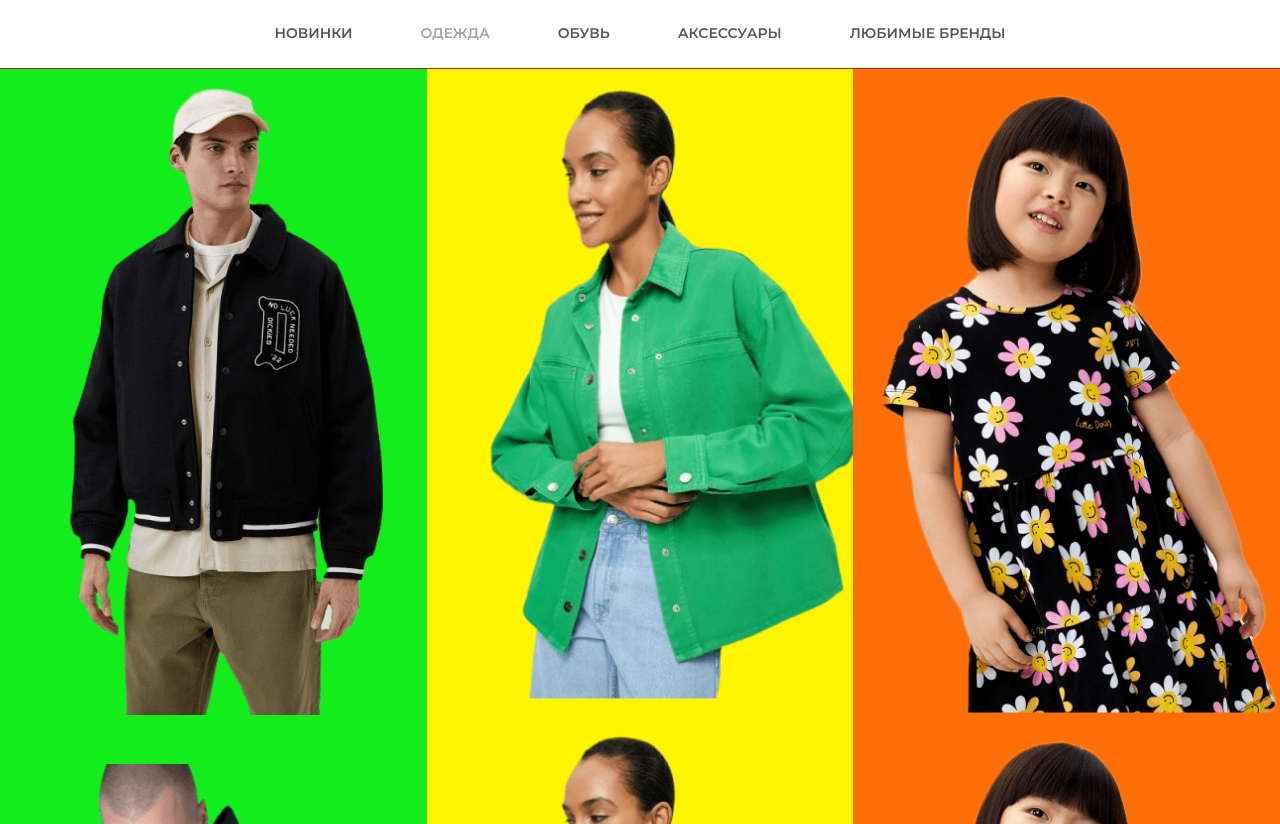
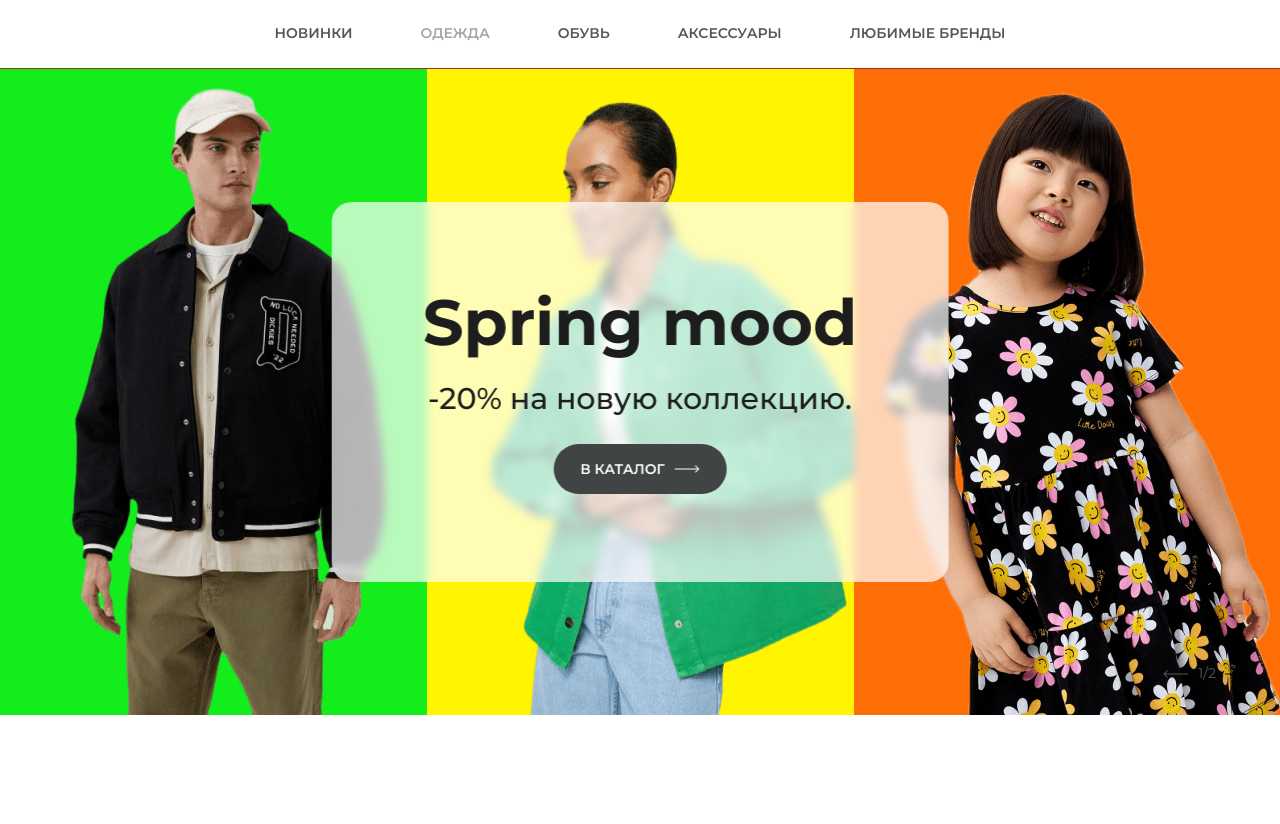
Before and after one commit to Larukhina-Tatiana/IMO, a website: page index.html in a window 1280 px wide. Shown: the part 128-952 px from the top of the page. After the commit the page ends 843 px from the top, so only its background shows below. Drawn offline with nearby package versions, Linux system fonts and the light colour scheme.

Commit message:
законченв вёрстка hero

```diff
--- a/index.html
+++ b/index.html
@@ -10,6 +10,7 @@
     @import url('https://fonts.googleapis.com/css2?family=Montserrat:wght@400..700&display=swap');
   </style>
   <link rel="stylesheet" href="scss/modern-normalize.min.css">
+  <link rel="stylesheet" href="libs/slick/slick.css">
   <!-- <script>history.go(-1)</script> -->
   <!-- <link rel="stylesheet" href="./js/swiper-bundle.min.css"> -->
   <!-- <link rel="stylesheet" href="https://unpkg.com/aos@2.3.1/dist/aos.css"> -->
@@ -1198,49 +1199,60 @@
 
   <main>
     <section class="hero container">
+      <div class="hero__content">
+        <h1 class="hero__title">Spring mood</h1>
+        <p class="hero__text">-20% на новую коллекцию.</p>
+        <a class="hero__link" href="#">В каталог
+          <svg width="25" height="8" viewBox="0 0 25 8" fill="none" xmlns="http://www.w3.org/2000/svg">
+            <path
+              d="M24.3536 4.35355C24.5488 4.15829 24.5488 3.84171 24.3536 3.64644L21.1716 0.464464C20.9763 0.269202 20.6597 0.269202 20.4645 0.464464C20.2692 0.659727 20.2692 0.976309 20.4645 1.17157L23.2929 4L20.4645 6.82843C20.2692 7.02369 20.2692 7.34027 20.4645 7.53553C20.6597 7.73079 20.9763 7.73079 21.1716 7.53553L24.3536 4.35355ZM4.37114e-08 4.5L24 4.5L24 3.5L-4.37114e-08 3.5L4.37114e-08 4.5Z"
+              fill="white" />
+          </svg>
+        </a>
+      </div>
       <div class="hero__slider">
         <div class="hero__slider-item">
-          <div class="hero__slider-images">
           <div class="hero__slider-images-thumb" style="background-color: var(--green)">
             <img class="hero__slider-img" src="image/png" srcset="
                 ./images/hero/image1@1x.png 1x,
                 ./images/hero/image1@2x.png 2x" loading="lazy" decoding="async" alt="Изображение мужчины">
           </div>
+        </div>
+        <div class="hero__slider-item">
           <div class="hero__slider-images-thumb" style="background-color: var(--yellow)">
             <img class="hero__slider-img" src="image/png" srcset="
                 ./images/hero/image2@1x.png 1x,
                 ./images/hero/image2@2x.png 2x" loading="lazy" decoding="async" alt="Изображение женщины">
           </div>
+        </div>
+        <div class="hero__slider-item">
           <div class="hero__slider-images-thumb" style="background-color: var(--orang)">
             <img class="hero__slider-img" src="image/png" srcset="
                 ./images/hero/image3@1x.png 1x,
                 ./images/hero/image3@2x.png 2x" loading="lazy" decoding="async" alt="Изображение ребёнка">
           </div>
         </div>
-        </div>
         <div class="hero__slider-item">
-          <div class="hero__slider-images">
           <div class="hero__slider-images-thumb" style="background-color: var(--green)">
             <img class="hero__slider-img" src="image/png" srcset="
                 ./images/hero/image4@1x.png 1x,
                 ./images/hero/image4@2x.png 2x" loading="lazy" decoding="async" alt="Изображение мужчины">
           </div>
+        </div>
+        <div class="hero__slider-item">
           <div class="hero__slider-images-thumb" style="background-color: var(--yellow)">
             <img class="hero__slider-img" src="image/png" srcset="
                 ./images/hero/image2@1x.png 1x,
                 ./images/hero/image2@2x.png 2x" loading="lazy" decoding="async" alt="Изображение женщины">
           </div>
+        </div>
+        <div class="hero__slider-item">
           <div class="hero__slider-images-thumb" style="background-color: var(--orang)">
             <img class="hero__slider-img" src="image/png" srcset="
                 ./images/hero/image3@1x.png 1x,
                 ./images/hero/image3@2x.png 2x" loading="lazy" decoding="async" alt="Изображение ребёнка">
           </div>
         </div>
-        </div>
-        <h3 class="hero__slider-title">Spring mood</h3>
-        <p class="hero__slider-text">-20% на новую коллекцию.</p>
-        <a class="hero__slider-btn" href="#">В каталог</a>
-
       </div>
 
 
@@ -1278,6 +1290,7 @@
     </footer> -->
   <!-- </div> -->
   <script src="https://ajax.googleapis.com/ajax/libs/jquery/3.4.1/jquery.min.js"></script>
+  <script src="libs/slick/slick.min.js"></script>
   <!-- <script src="js/swiper-bundle.min.js"></script> -->
   <!-- <script src="https://unpkg.com/aos@2.3.1/dist/aos.js"></script> -->
 
--- a/js/main.js
+++ b/js/main.js
@@ -22,6 +22,30 @@ if ($(window).width() < 1023.99) {
 
   $(".nav-extra__list").appendTo($(".nav-main"));
 }
+
+$(function () {
+  $(".hero__slider").slick({
+    dots: true,
+    slidesToShow: 3,
+    slidesToScroll: 3,
+    nextArrow:
+      '<button type="button" class="slick-arrow slick-next"><img src="./images/icons/arrow-next-slider.svg" alt="next arrow"></button>',
+    prevArrow:
+      '<button type="button" class="slick-arrow slick-prev"><img src="./images/icons/arrow-prev-slider.svg" alt="prev arrow"></button>',
+    responsive: [
+      {
+        breakpoint: 1024,
+        settings: {},
+      },
+      {
+        breakpoint: 640,
+        settings: {
+          arrows: false,
+        },
+      },
+    ],
+  });
+});
 
 // // $(function () {
 // // $(".reviews__slider").slick({
--- /dev/null
+++ b/libs/slick/slick.css
@@ -0,0 +1,119 @@
+/* Slider */
+.slick-slider
+{
+    position: relative;
+
+    display: block;
+    box-sizing: border-box;
+
+    -webkit-user-select: none;
+       -moz-user-select: none;
+        -ms-user-select: none;
+            user-select: none;
+
+    -webkit-touch-callout: none;
+    -khtml-user-select: none;
+    -ms-touch-action: pan-y;
+        touch-action: pan-y;
+    -webkit-tap-highlight-color: transparent;
+}
+
+.slick-list
+{
+    position: relative;
+
+    display: block;
+    overflow: hidden;
+
+    margin: 0;
+    padding: 0;
+}
+.slick-list:focus
+{
+    outline: none;
+}
+.slick-list.dragging
+{
+    cursor: pointer;
+    cursor: hand;
+}
+
+.slick-slider .slick-track,
+.slick-slider .slick-list
+{
+    -webkit-transform: translate3d(0, 0, 0);
+       -moz-transform: translate3d(0, 0, 0);
+        -ms-transform: translate3d(0, 0, 0);
+         -o-transform: translate3d(0, 0, 0);
+            transform: translate3d(0, 0, 0);
+}
+
+.slick-track
+{
+    position: relative;
+    top: 0;
+    left: 0;
+
+    display: block;
+    margin-left: auto;
+    margin-right: auto;
+}
+.slick-track:before,
+.slick-track:after
+{
+    display: table;
+
+    content: '';
+}
+.slick-track:after
+{
+    clear: both;
+}
+.slick-loading .slick-track
+{
+    visibility: hidden;
+}
+
+.slick-slide
+{
+    display: none;
+    float: left;
+
+    height: 100%;
+    min-height: 1px;
+}
+[dir='rtl'] .slick-slide
+{
+    float: right;
+}
+.slick-slide img
+{
+    display: block;
+}
+.slick-slide.slick-loading img
+{
+    display: none;
+}
+.slick-slide.dragging img
+{
+    pointer-events: none;
+}
+.slick-initialized .slick-slide
+{
+    display: block;
+}
+.slick-loading .slick-slide
+{
+    visibility: hidden;
+}
+.slick-vertical .slick-slide
+{
+    display: block;
+
+    height: auto;
+
+    border: 1px solid transparent;
+}
+.slick-arrow.slick-hidden {
+    display: none;
+}
--- a/scss/components/_hero.scss
+++ b/scss/components/_hero.scss
@@ -1,4 +1,61 @@
 .hero {
+  position: relative;
+
+  &__content {
+    position: absolute;
+    top: 50%;
+    left: 50%;
+    transform: translate(-50%, -50%);
+    padding: rem(88) rem(91);
+    text-align: center;
+    font-weight: 500;
+    line-height: 1;
+    color: var(--black);
+    border-radius: rem(20);
+    backdrop-filter: blur(5px);
+    background: rgba(255, 255, 255, 0.7);
+    z-index: 3;
+  }
+
+  &__title {
+    font-size: rem(64);
+    margin-bottom: rem(30);
+  }
+
+  &__text {
+    font-size: rem(30);
+    margin-bottom: rem(30);
+  }
+
+  &__link {
+    max-width: rem(173);
+    margin: 0 auto;
+    border-radius: 50px;
+    height: 50px;
+    display: flex;
+    align-items: center;
+    justify-content: center;
+    gap: rem(10);
+
+    font-weight: 600;
+    font-size: rem(14);
+    text-transform: uppercase;
+    color: var(--white);
+    background: #404444;
+    @include transition ($transition-property: (box-shadow, background-color, scale));
+
+    @media (any-hover: hover) {
+      &:hover {
+        background-color: var(--active);
+        box-shadow: 1px 5px 10px -5px black;
+        scale: 1.1;
+      }
+    }
+  }
+
+  &__slider {
+    position: relative;
+  }
 
   &__slider-images {
     display: flex;
@@ -6,7 +63,6 @@
 
   &__slider-images-thumb {
     position: relative;
-    // background-color: var(--green);
     width: rem(430);
     height: rem(646);
     overflow: hidden;
@@ -16,9 +72,39 @@
 
   &__slider-img {
     position: absolute;
-    top: 50%;
+    bottom: 0;
     left: 50%;
-    transform: translate(-50%, -50%);
-    // width: 100%;
+    transform: translateX(-50%);
   }
 }
+
+.slick-arrow {
+  position: absolute;
+  bottom: rem(37);
+  z-index: 2;
+}
+
+.slick-next {
+  right: rem(92);
+}
+
+.slick-prev {
+  right: rem(30);
+}
+
+.slick-dots {
+  position: absolute;
+  bottom: rem(35);
+  display: flex;
+  right: rem(64);
+  font-size: rem(14);
+  line-height: 1;
+
+  li {
+    &:not(:last-child)::after {
+      content: '/';
+
+    }
+  }
+
+}
```
Also changed, not shown: images/icons/arrow-next-slider.svg (added), images/icons/arrow-prev-slider.svg (added), libs/slick/slick.min.js (added), scss/style.css, 1 other file. Lines whose indentation alone changed are shown as unchanged.
